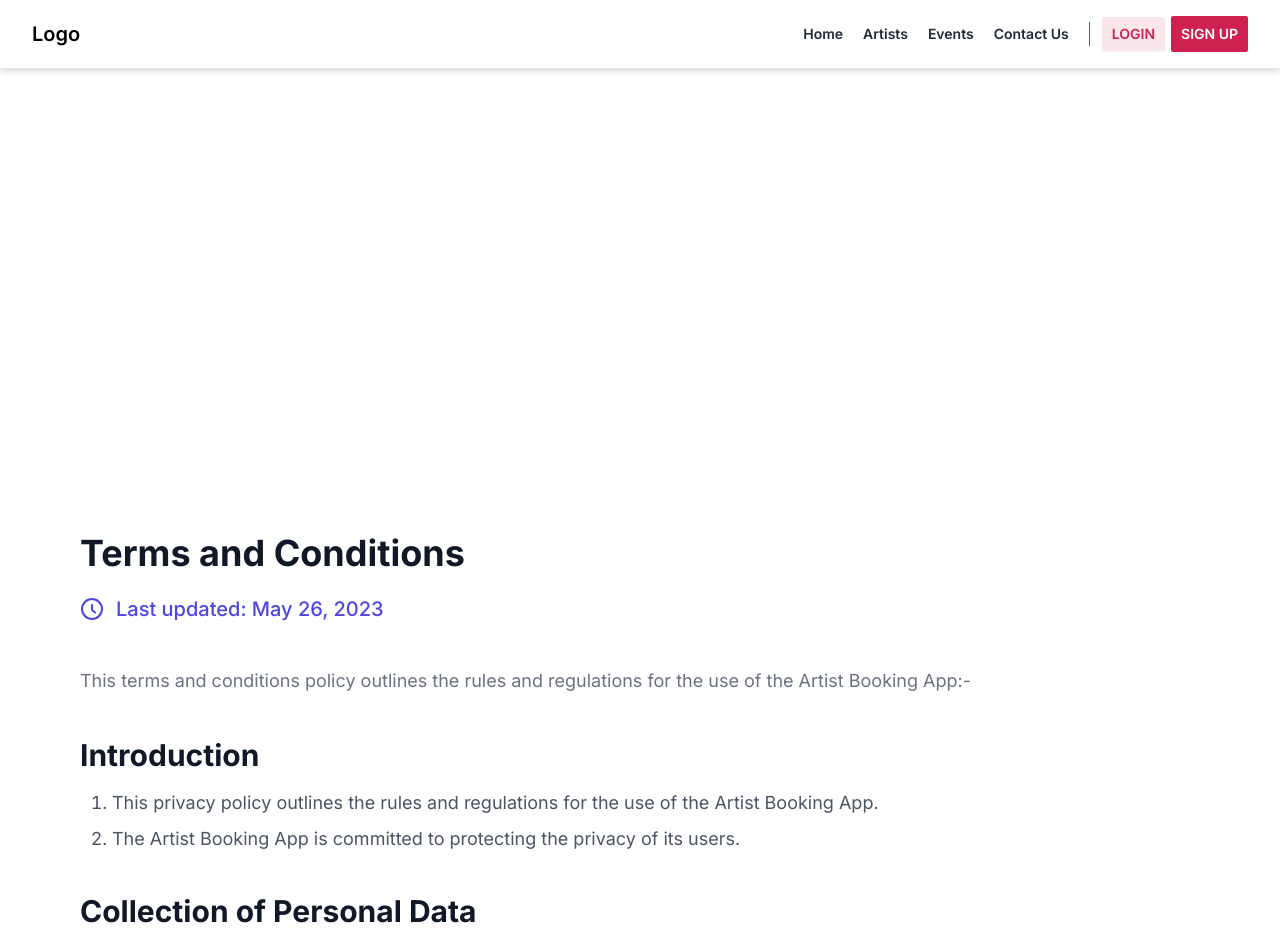
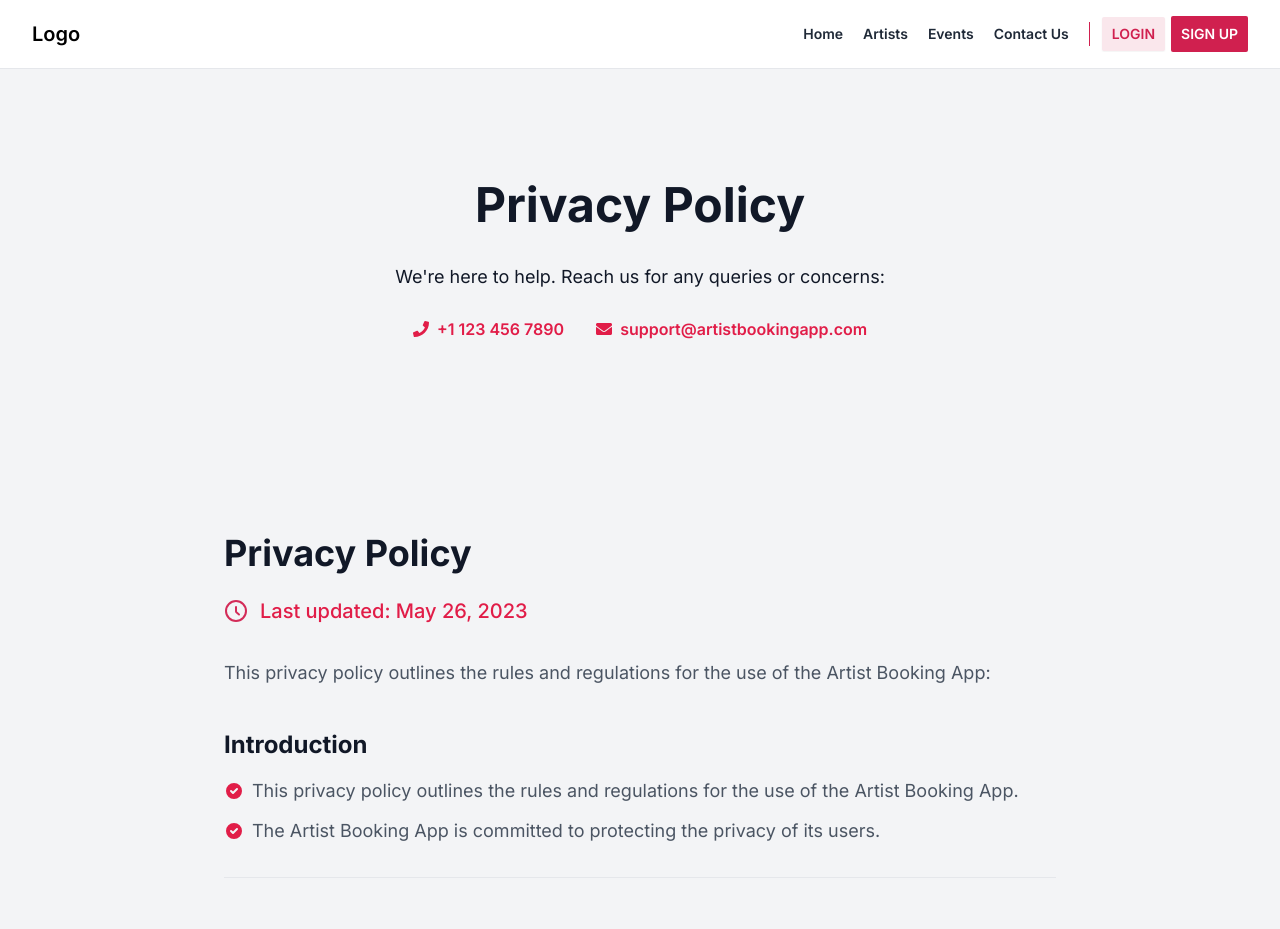
Before and after one commit to sandeepswain03/Artist-Booking, a Next.js app: page /privacypolicy in a window 1280 px wide. Shown: the top 929 px of the page. Built offline with nearby package versions, Linux system fonts and the light colour scheme; no server answers.

Commit message:
update terms and policy

```diff
--- a/src/app/privacypolicy/page.tsx
+++ b/src/app/privacypolicy/page.tsx
@@ -1,13 +1,10 @@
-"use client"
-import React from 'react'
-type Props = {}
-const term_condition = (props: Props) => {
-  const myFunction = () => {
+"use client";
+import React from "react";
+import { FaPhone, FaEnvelope } from "react-icons/fa";
 
-  }
-
-  const term = {
-    "Introduction": [
+const PrivacyPolicy = () => {
+  const privacyPolicyContent = {
+    Introduction: [
       "This privacy policy outlines the rules and regulations for the use of the Artist Booking App.",
       "The Artist Booking App is committed to protecting the privacy of its users.",
     ],
@@ -33,46 +30,83 @@ const term_condition = (props: Props) => {
   const email = "support@artistbookingapp.com";
 
   return (
-    <section>
-      <div className='w-full'>
-
-        <div
-          className="w-full bg-cover bg-center bg-no-repeat pt-28 lg:pb-24 pb-14 px-12 xl:px-20 bg-primary font-poppins"
-
+    <section className="bg-gray-100 min-h-screen">
+      <div className="w-full">
+        <div className="w-full bg-cover bg-center bg-no-repeat pt-20 sm:pt-28 pb-10 sm:pb-12 lg:pb-20 px-4 sm:px-6 lg:px-8 font-poppins">
+          <h1 className="mb-6 sm:mb-8 text-center text-gray-900 font-bold font-manrope leading-tight text-3xl sm:text-4xl lg:text-5xl">
+            Privacy Policy
+          </h1>
+          <p className="text-gray-900 text-base sm:text-lg leading-7 sm:leading-8 text-center font-normal max-w-3xl mx-auto px-4">
+            We're here to help. Reach us for any queries or concerns:
+          </p>
+          <div className="flex flex-col sm:flex-row justify-center items-center space-y-4 sm:space-y-0 sm:space-x-8 mt-6">
+            <div className="flex items-center text-rose-600">
+              <FaPhone className="mr-2" />
+              <span className="font-semibold">{phone}</span>
+            </div>
+            <div className="flex items-center text-rose-600">
+              <FaEnvelope className="mr-2" />
+              <span className="font-semibold">{email}</span>
+            </div>
+          </div>
+        </div>
+        <section className="max-w-4xl mx-auto w-full relative overflow-hidden py-14 sm:py-20 lg:py-28 text-justify">
+          <div className="px-4 sm:px-6 lg:px-8">
+            <h2 className="font-manrope font-bold text-3xl sm:text-4xl text-gray-900 mb-6">
+              Privacy Policy
+            </h2>
+            <div className="flex items-center gap-3 mb-8">
+              <svg
+                width="24"
+                height="24"
+                viewBox="0 0 24 24"
+                fill="none"
+                xmlns="http://www.w3.org/2000/svg"
               >
-          <h1 className="mb-8 text-center text-white font-bold font-manrope leading-tight lg:text-5xl text-3xl">
-            Terms and Conditions
-          </h1>
-          <p
-            className="text-white text-lg leading-8 text-center font-normal px-4"
-          >
-            We're here to help Reach us by phone at <span className='font-semibold'>{phone}</span> or email us at <span className='font-semibold'>{email}</span> for any queries or concerns.
+                <path
+                  d="M12.0054 8V12.5322C12.0054 12.8286 12.1369 13.1098 12.3645 13.2998L15 15.5M12 22C6.47715 22 2 17.5228 2 12C2 6.47715 6.47715 2 12 2C17.5228 2 22 6.47715 22 12C22 17.5228 17.5228 22 12 22Z"
+                  stroke="#D32B58"
+                  strokeWidth="2"
+                  strokeLinecap="round"
+                  strokeLinejoin="round"
+                />
+              </svg>
+              <p className="font-medium text-lg sm:text-xl leading-8 text-rose-600">
+                Last updated: May 26, 2023
               </p>
             </div>
-        <section className="max-w-[1400px] mx-auto  w-full relative overflow-hidden lg:py-28 py-16">
-          <div className="px-12 xl:px-20">
-            <div className="flex flex-col md:flex-row w-full gap-8">
-
-
-              {/*Here m y right side content */}
-              <div className="w-full tab-pane max-md:px-4">
-                <h2 className="font-manrope font-bold lg:text-4xl text-3xl text-gray-900 mb-5">Terms and Conditions</h2>
-                <div className="flex items-center gap-3 lg:mb-10 mb-8">
-                  <svg width="24" height="24" viewBox="0 0 24 24" fill="none" xmlns="http://www.w3.org/2000/svg">
-                    <path d="M12.0054 8V12.5322C12.0054 12.8286 12.1369 13.1098 12.3645 13.2998L15 15.5M12 22C6.47715 22 2 17.5228 2 12C2 6.47715 6.47715 2 12 2C17.5228 2 22 6.47715 22 12C22 17.5228 17.5228 22 12 22Z" stroke="#4F46E5" strokeWidth="2" strokeLinecap="round" strokeLinejoin="round" />
+            <p className="font-normal text-base sm:text-lg leading-7 sm:leading-8 text-gray-600 mb-10">
+              This privacy policy outlines the rules and regulations for the use
+              of the Artist Booking App:
+            </p>
+            <div className="space-y-8 sm:space-y-12">
+              {Object.entries(privacyPolicyContent).map(([key, value]) => (
+                <div
+                  key={key}
+                  className="border-b border-gray-200 pb-8 last:border-b-0 last:pb-0"
+                >
+                  <h3 className="font-manrope font-bold text-xl sm:text-2xl text-gray-900 mb-4">
+                    {key}
+                  </h3>
+                  <ul className="space-y-3">
+                    {value.map((item, index) => (
+                      <li key={index} className="flex items-start">
+                        <span className="h-6 flex items-center sm:h-7">
+                          <svg
+                            className="flex-shrink-0 h-5 w-5 text-rose-600"
+                            viewBox="0 0 20 20"
+                            fill="currentColor"
+                          >
+                            <path
+                              fillRule="evenodd"
+                              d="M10 18a8 8 0 100-16 8 8 0 000 16zm3.707-9.293a1 1 0 00-1.414-1.414L9 10.586 7.707 9.293a1 1 0 00-1.414 1.414l2 2a1 1 0 001.414 0l4-4z"
+                              clipRule="evenodd"
+                            />
                           </svg>
-                  <p className="font-medium text-xl leading-8 text-indigo-600">Last updated: May 26, 2023</p>
-                </div>
-                <p className="font-normal text-lg leading-8 text-gray-500 lg:mb-10 mb-8">
-                  This terms and conditions policy outlines the rules and regulations for the use of the Artist Booking App:-</p>
-                <div>
-                  {Object.entries(term).map(([key, value]) => (
-                    <div key={key}>
-                      <h5 className="font-manrope font-bold md:text-3xl text-2xl text-gray-900 mb-4">{key}</h5>
-                      <ul className="ml-8 lg:mb-10 mb-8">
-                        {value.map((item, index) => (
-                          <li key={index} className="list-decimal font-normal text-lg text-gray-600 mt-2">
+                        </span>
+                        <p className="ml-2 text-base sm:text-lg text-gray-600">
                           {item}
+                        </p>
                       </li>
                     ))}
                   </ul>
@@ -80,12 +114,10 @@ const term_condition = (props: Props) => {
               ))}
             </div>
           </div>
-            </div>
-          </div>
         </section>
       </div>
     </section>
-  )
-}
+  );
+};
 
-export default term_condition
+export default PrivacyPolicy;
--- a/src/app/term&condition/page.tsx
+++ b/src/app/term&condition/page.tsx
@@ -1,13 +1,10 @@
-"use client"
-import React from 'react'
-type Props = {}
-const term_condition = (props: Props) => {
-  const myFunction = () => {
+"use client";
+import React from "react";
+import { FaPhone, FaEnvelope } from "react-icons/fa";
 
-  }
-
-  const term = {
-    "Introduction": [
+const TermsAndConditions = () => {
+  const termsAndConditionsContent = {
+    Introduction: [
       "This privacy policy outlines the rules and regulations for the use of the Artist Booking App.",
       "The Artist Booking App is committed to protecting the privacy of its users.",
     ],
@@ -33,46 +30,83 @@ const term_condition = (props: Props) => {
   const email = "support@artistbookingapp.com";
 
   return (
-    <section>
-      <div className='w-full'>
-
-        <div
-          className="w-full bg-cover bg-center bg-no-repeat pt-28 lg:pb-24 pb-14 px-12 xl:px-20 bg-primary font-poppins"
-
-        >
-          <h1 className="mb-8 text-center text-white font-bold font-manrope leading-tight lg:text-5xl text-3xl">
+    <section className="bg-gray-100 min-h-screen">
+      <div className="w-full">
+        <div className="w-full bg-cover bg-center bg-no-repeat pt-20 sm:pt-28 pb-10 sm:pb-12 lg:pb-20 px-4 sm:px-6 lg:px-8 font-poppins">
+          <h1 className="mb-6 sm:mb-8 text-center text-gray-900 font-bold font-manrope leading-tight text-3xl sm:text-4xl lg:text-5xl">
             Terms and Conditions
           </h1>
-          <p
-            className="text-white text-lg leading-8 text-center font-normal px-4"
+          <p className="text-gray-900 text-base sm:text-lg leading-7 sm:leading-8 text-center font-normal max-w-3xl mx-auto px-4">
+            We're here to help. Reach us for any queries or concerns:
+          </p>
+          <div className="flex flex-col sm:flex-row justify-center items-center space-y-4 sm:space-y-0 sm:space-x-8 mt-6">
+            <div className="flex items-center text-rose-600">
+              <FaPhone className="mr-2" />
+              <span className="font-semibold">{phone}</span>
+            </div>
+            <div className="flex items-center text-rose-600">
+              <FaEnvelope className="mr-2" />
+              <span className="font-semibold">{email}</span>
+            </div>
+          </div>
+        </div>
+        <section className="max-w-4xl mx-auto w-full relative overflow-hidden py-14 sm:py-20 lg:py-28 text-justify">
+          <div className="px-4 sm:px-6 lg:px-8">
+            <h2 className="font-manrope font-bold text-3xl sm:text-4xl text-gray-900 mb-6">
+              Terms and Conditions
+            </h2>
+            <div className="flex items-center gap-3 mb-8">
+              <svg
+                width="24"
+                height="24"
+                viewBox="0 0 24 24"
+                fill="none"
+                xmlns="http://www.w3.org/2000/svg"
               >
-            We're here to help Reach us by phone at <span className='font-semibold'>{phone}</span> or email us at <span className='font-semibold'>{email}</span> for any queries or concerns.
+                <path
+                  d="M12.0054 8V12.5322C12.0054 12.8286 12.1369 13.1098 12.3645 13.2998L15 15.5M12 22C6.47715 22 2 17.5228 2 12C2 6.47715 6.47715 2 12 2C17.5228 2 22 6.47715 22 12C22 17.5228 17.5228 22 12 22Z"
+                  stroke="#D32B58"
+                  strokeWidth="2"
+                  strokeLinecap="round"
+                  strokeLinejoin="round"
+                />
+              </svg>
+              <p className="font-medium text-lg sm:text-xl leading-8 text-rose-600">
+                Last updated: May 26, 2023
               </p>
             </div>
-        <section className="max-w-[1400px] mx-auto  w-full relative overflow-hidden lg:py-28 py-16">
-          <div className="px-12 xl:px-20">
-            <div className="flex flex-col md:flex-row w-full gap-8">
-
-
-              {/*Here m y right side content */}
-              <div className="w-full tab-pane max-md:px-4">
-                <h2 className="font-manrope font-bold lg:text-4xl text-3xl text-gray-900 mb-5">Terms and Conditions</h2>
-                <div className="flex items-center gap-3 lg:mb-10 mb-8">
-                  <svg width="24" height="24" viewBox="0 0 24 24" fill="none" xmlns="http://www.w3.org/2000/svg">
-                    <path d="M12.0054 8V12.5322C12.0054 12.8286 12.1369 13.1098 12.3645 13.2998L15 15.5M12 22C6.47715 22 2 17.5228 2 12C2 6.47715 6.47715 2 12 2C17.5228 2 22 6.47715 22 12C22 17.5228 17.5228 22 12 22Z" stroke="#4F46E5" strokeWidth="2" strokeLinecap="round" strokeLinejoin="round" />
+            <p className="font-normal text-base sm:text-lg leading-7 sm:leading-8 text-gray-600 mb-10">
+              This terms and conditions policy outlines the rules and
+              regulations for the use of the Artist Booking App:
+            </p>
+            <div className="space-y-8 sm:space-y-12">
+              {Object.entries(termsAndConditionsContent).map(([key, value]) => (
+                <div
+                  key={key}
+                  className="border-b border-gray-200 pb-8 last:border-b-0 last:pb-0"
+                >
+                  <h3 className="font-manrope font-bold text-xl sm:text-2xl text-gray-900 mb-4">
+                    {key}
+                  </h3>
+                  <ul className="space-y-3">
+                    {value.map((item, index) => (
+                      <li key={index} className="flex items-start">
+                        <span className="h-6 flex items-center sm:h-7">
+                          <svg
+                            className="flex-shrink-0 h-5 w-5 text-rose-600"
+                            viewBox="0 0 20 20"
+                            fill="currentColor"
+                          >
+                            <path
+                              fillRule="evenodd"
+                              d="M10 18a8 8 0 100-16 8 8 0 000 16zm3.707-9.293a1 1 0 00-1.414-1.414L9 10.586 7.707 9.293a1 1 0 00-1.414 1.414l2 2a1 1 0 001.414 0l4-4z"
+                              clipRule="evenodd"
+                            />
                           </svg>
-                  <p className="font-medium text-xl leading-8 text-indigo-600">Last updated: May 26, 2023</p>
-                </div>
-                <p className="font-normal text-lg leading-8 text-gray-500 lg:mb-10 mb-8">
-                  This terms and conditions policy outlines the rules and regulations for the use of the Artist Booking App:-</p>
-                <div>
-                  {Object.entries(term).map(([key, value]) => (
-                    <div key={key}>
-                      <h5 className="font-manrope font-bold md:text-3xl text-2xl text-gray-900 mb-4">{key}</h5>
-                      <ul className="ml-8 lg:mb-10 mb-8">
-                        {value.map((item, index) => (
-                          <li key={index} className="list-decimal font-normal text-lg text-gray-600 mt-2">
+                        </span>
+                        <p className="ml-2 text-base sm:text-lg text-gray-600">
                           {item}
+                        </p>
                       </li>
                     ))}
                   </ul>
@@ -80,12 +114,10 @@ const term_condition = (props: Props) => {
               ))}
             </div>
           </div>
-            </div>
-          </div>
         </section>
       </div>
     </section>
-  )
-}
+  );
+};
 
-export default term_condition
+export default TermsAndConditions;
--- a/src/components/Footer.tsx
+++ b/src/components/Footer.tsx
@@ -16,6 +16,8 @@ function Footer() {
     { href: "/concerts", text: "Events" },
     { href: "/contact", text: "Contact Us" },
     { href: "/sign-up", text: "Sign Up" },
+    { href: "/term&condition", text: "Terms & Conditions" },
+    { href: "/privacypolicy", text: "Privacy Policy" },
   ];
 
   const contactInfo = [
```
Lines whose indentation alone changed are shown as unchanged.
